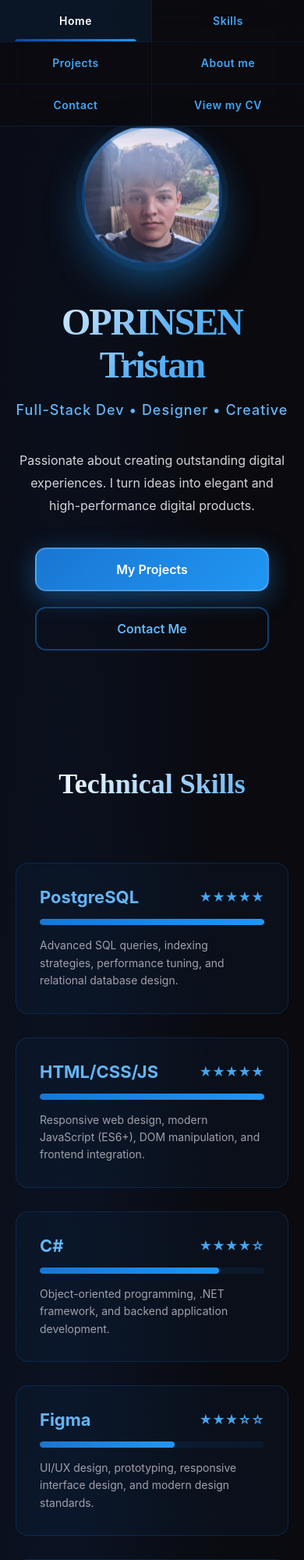
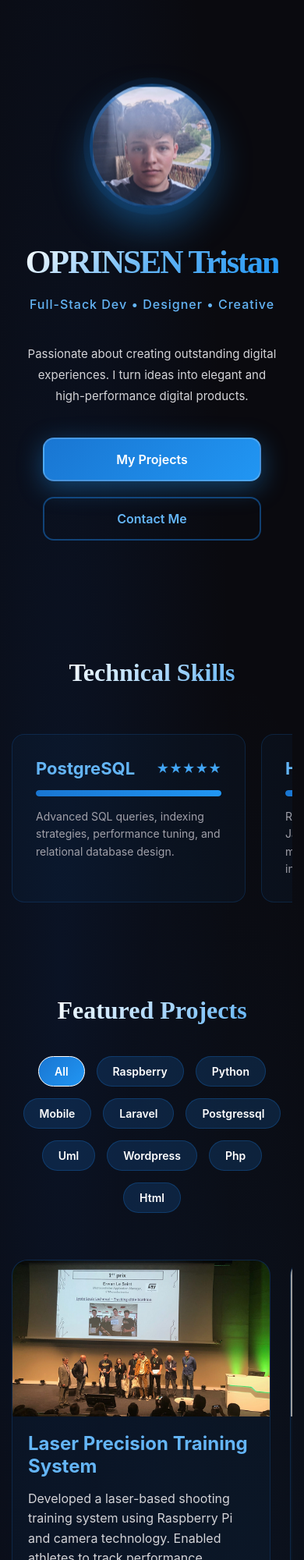
Before and after one commit to Toprinsen/toprinsen.github.io, a plain HTML site: page index.html in a window 390 px wide. Shown: the top 2000 px of the page at 78% size. Drawn offline with Linux system fonts and the light colour scheme; grey boxes are pictures that could not be loaded.

Commit message:
Update nav mobile

```diff
--- a/style.css
+++ b/style.css
@@ -15,6 +15,7 @@ body {
     overflow-x: hidden;
 }
 
+/* Navigation Desktop */
 nav {
     position: fixed;
     top: 0;
@@ -81,6 +82,29 @@ nav ul li a:hover {
 
 nav ul li a:hover::before {
     transform: translateX(-50%) scaleX(1);
+}
+
+/* Bouton hamburger (caché par défaut sur desktop) */
+.nav-toggle {
+    display: none;
+    position: fixed;
+    top: 15px;
+    right: 20px;
+    z-index: 1001;
+    background: rgba(25, 118, 210, 0.2);
+    border: 1px solid rgba(25, 118, 210, 0.3);
+    color: #64b5f6;
+    padding: 12px 20px;
+    border-radius: 12px;
+    font-weight: 600;
+    font-size: 14px;
+    cursor: pointer;
+    transition: all 0.3s ease;
+}
+
+.nav-toggle:hover {
+    background: rgba(25, 118, 210, 0.3);
+    border-color: #64b5f6;
 }
 
 .hero {
@@ -288,7 +312,7 @@ section h2 {
     line-height: 1.6;
 }
 
-/* Projects Section - REMPLACE la section existante */
+/* Projects Section */
 .projects-grid {
     display: grid;
     grid-template-columns: repeat(auto-fill, minmax(350px, 1fr));
@@ -337,7 +361,7 @@ section h2 {
 
 .project-image {
     width: 100%;
-    height: 40%;
+    height: 250px;
     background: linear-gradient(135deg, rgba(25, 118, 210, 0.3), rgba(33, 150, 243, 0.3));
     font-size: 48px;
 }
@@ -360,22 +384,21 @@ section h2 {
 }
 
 .project-filters-container {
-    display: flex; /* Affiche les filtres en ligne */
-    gap: 15px; /* Espace entre les filtres */
-    margin-bottom: 40px; /* Marge pour séparer des projets */
-    flex-wrap: wrap; /* Permet le retour à la ligne sur mobile */
-    justify-content: center; /* Centre les filtres */
+    display: flex;
+    gap: 15px;
+    margin-bottom: 40px;
+    flex-wrap: wrap;
+    justify-content: center;
     max-width: 1200px;
     width: 100%;
 }
 
 .project-filter-tag {
-    /* Style pour ressembler aux tags existants, mais plus grand */
     padding: 10px 20px;
     background: rgba(25, 118, 210, 0.2);
     border: 1px solid rgba(25, 118, 210, 0.3);
     border-radius: 25px;
-    font-size: 14px; /* Taille de police plus grande */
+    font-size: 14px;
     color: #fff;
     font-weight: 600;
     cursor: pointer;
@@ -390,7 +413,6 @@ section h2 {
     box-shadow: 0 4px 12px rgba(33, 150, 243, 0.2);
 }
 
-/* Style initial pour le filtre actif (à utiliser plus tard en JS) */
 .project-filter-tag.active {
     background: linear-gradient(135deg, rgba(25, 118, 210, 1), rgba(33, 150, 243, 1));
     border-color: #fff;
@@ -652,68 +674,153 @@ section h2 {
     to { opacity: 1; }
 }
 
+/* Media Queries Mobile */
 @media (max-width: 768px) {
-    .hero {
-        margin-top: 45px;
-        margin-bottom: -10px;
+    /* Afficher le bouton hamburger */
+    .nav-toggle {
+        display: block;
+    }
+
+    /* Cacher le menu par défaut */
+    nav {
+        transform: translateY(-100%);
+        transition: transform 0.3s ease;
+    }
+
+    nav.active {
+        transform: translateY(0);
     }
 
     nav ul {
-        flex-wrap: wrap;
+        flex-direction: column;
+        flex-wrap: nowrap;
     }
 
     nav ul li {
-        flex: 1 1 50%;
+        flex: 1 1 100%;
+        width: 100%;
     }
 
     nav ul li a {
         padding: 18px 20px;
         font-size: 14px;
-        border-right: 1px solid rgba(25, 118, 210, 0.1);
+        border-right: none;
         border-bottom: 1px solid rgba(25, 118, 210, 0.1);
     }
 
-    nav ul li:nth-child(2n) a {
-        border-right: none;
-    }
-
-    nav ul li:nth-last-child(-n+2) a {
+    nav ul li:last-child a {
         border-bottom: none;
     }
 
+    .hero {
+        padding-top: 80px;
+        min-height: calc(100vh - 60px);
+    }
+
     .name {
-        font-size: 48px;
+        font-size: 42px;
     }
 
     .subtitle {
-        font-size: 18px;
+        font-size: 16px;
     }
 
     .description {
-        font-size: 16px;
+        font-size: 15px;
+        padding: 0 15px;
     }
 
     .profile-photo {
-        width: 180px;
-        height: 180px;
+        width: 160px;
+        height: 160px;
     }
 
     .cta-buttons {
         flex-direction: column;
         width: 100%;
-        max-width: 300px;
+        max-width: 280px;
     }
 
     .cta-btn {
         width: 100%;
     }
 
-    .skills-grid, .projects-grid, .contact-grid {
-        grid-template-columns: 1fr;
+    section {
+        padding: 60px 15px;
+        min-height: auto;
     }
 
     section h2 {
-        font-size: 36px;
+        font-size: 32px;
+        margin-bottom: 40px;
+    }
+
+    .skills-grid {
+        /* Remplacer grid-template-columns: 1fr; par les propriétés de scroll horizontal */
+        display: flex; /* Utiliser flexbox pour le défilement horizontal */
+        flex-wrap: nowrap; /* Empêcher le retour à la ligne */
+        overflow-x: auto; /* Permettre le défilement horizontal */
+        overflow-y: hidden; /* Cacher la barre de défilement verticale */
+        gap: 20px; /* Conserver l'espacement */
+        max-width: 100%; /* S'assurer qu'il prend toute la largeur */
+        padding: 0 15px; /* Ajouter un padding pour les bords du carrousel */
+        scroll-snap-type: x mandatory; /* Améliorer l'expérience utilisateur */
+        -webkit-overflow-scrolling: touch; /* Amélioration du défilement sur iOS */
+    }
+
+    .skill-card {
+        flex: 0 0 80vw; /* Chaque carte prend 80% de la largeur de la vue (ajustable) */
+        max-width: 300px; /* Limiter la largeur maximale pour ne pas être trop large sur tablette */
+        scroll-snap-align: start; /* Alignement pour le scroll-snap */
+    }
+
+    .projects-grid {
+        /* Remplacer grid-template-columns: 1fr; par les propriétés de scroll horizontal */
+        display: flex; /* Utiliser flexbox pour le défilement horizontal */
+        flex-wrap: nowrap; /* Empêcher le retour à la ligne */
+        overflow-x: auto; /* Permettre le défilement horizontal */
+        overflow-y: hidden; /* Cacher la barre de défilement verticale */
+        gap: 25px; /* Conserver l'espacement entre les cartes */
+        max-width: 100%; /* S'assurer qu'il prend toute la largeur */
+        padding: 0 15px; /* Ajouter un padding pour les bords du carrousel */
+        scroll-snap-type: x mandatory; /* Améliorer l'expérience utilisateur */
+        -webkit-overflow-scrolling: touch; /* Amélioration du défilement sur iOS */
+    }
+
+    .project-card {
+        flex: 0 0 85vw; /* Chaque carte prend 85% de la largeur de la vue */
+        max-width: 400px; /* Limiter la largeur maximale pour les tablettes */
+        scroll-snap-align: start; /* Alignement pour le scroll-snap */
+    }
+
+    /* Important: retirer le style qui masque les projets pour le filtre */
+    .project-card.hidden {
+        display: none !important; /* On gère la visibilité des cartes pour les filtres */
+        height: auto;
+        margin: initial;
+        padding: initial;
+        border: initial;
+        overflow: initial;
+        transform: none;
+        opacity: 1;
+    }
+
+    .project-image {
+        height: 200px;
+    }
+
+    .project-content {
+        padding: 20px;
+    }
+
+    .contact-grid {
+        grid-template-columns: 1fr;
+        gap: 20px;
+    }
+
+    #text-apropos {
+        width: 90vw;
+        font-size: 15px;
     }
 
     .cv-modal-content {
```
